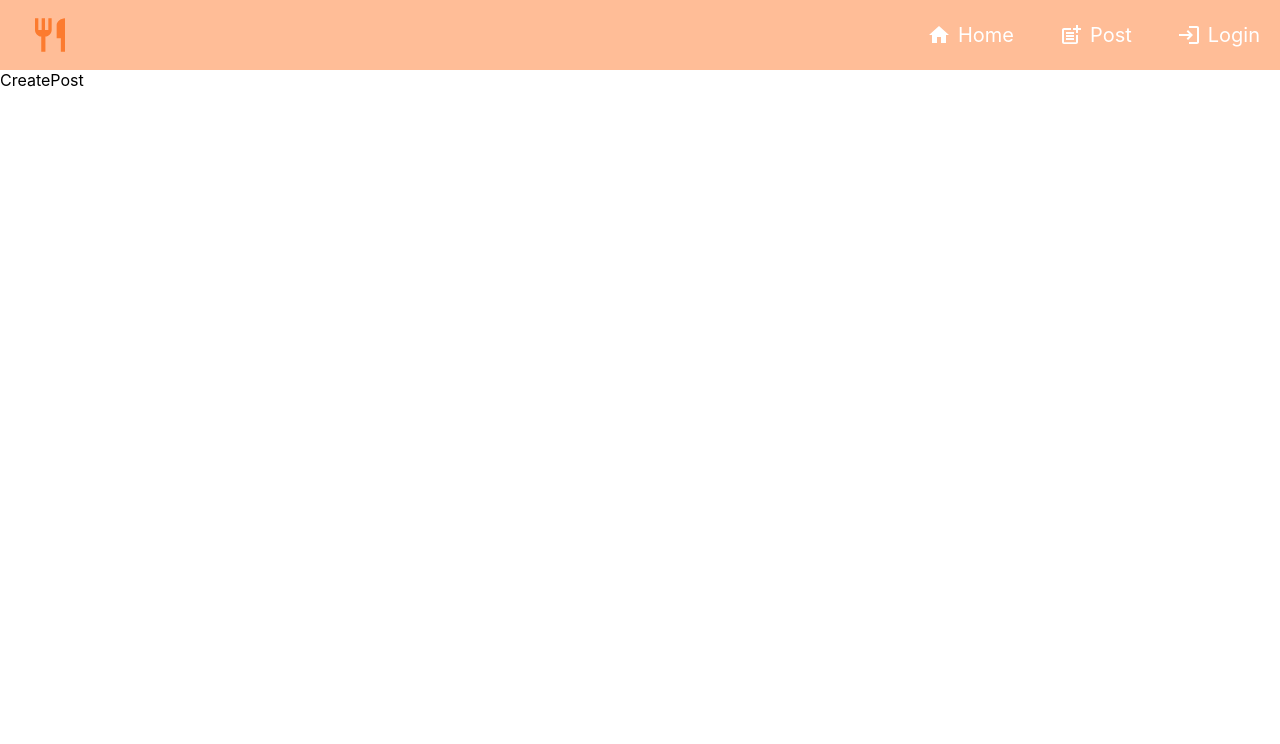
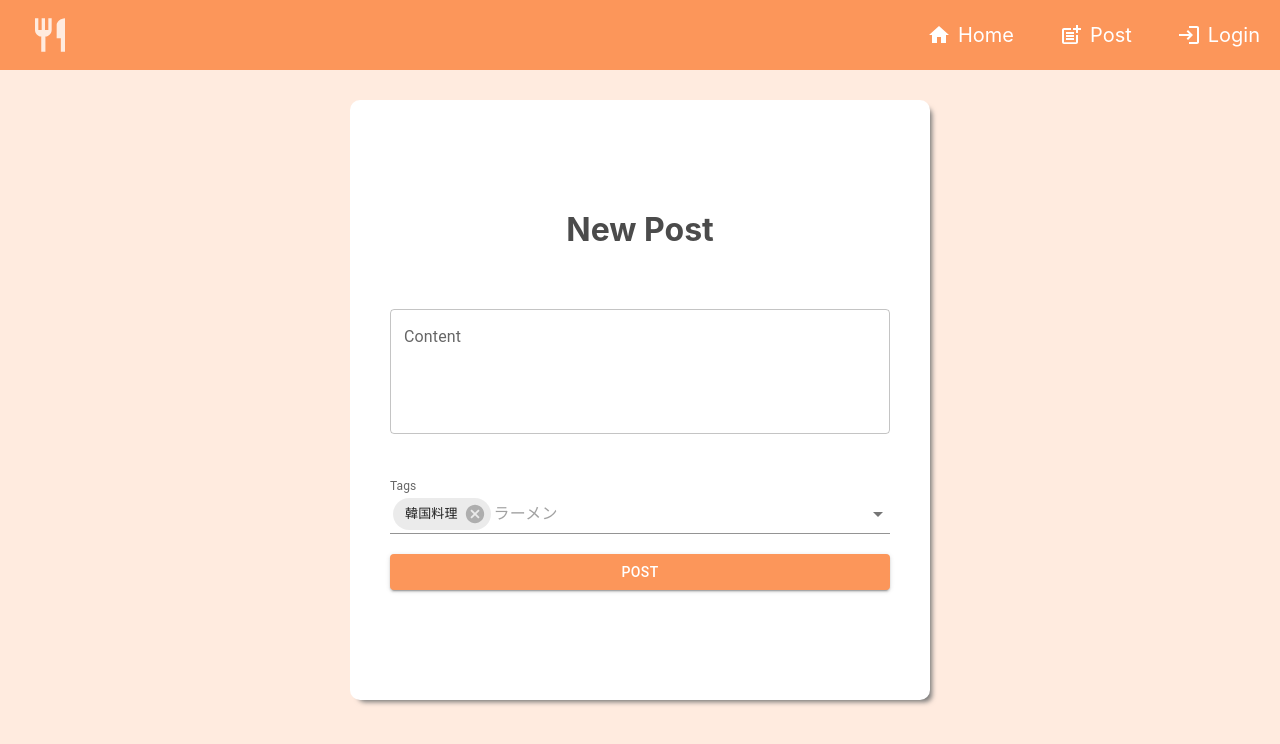
Before and after one commit to k-tsurumaki/food-diary, a React (Create React App) app: page /createpost in a window 1280 px wide. Shown: the top 744 px of the page. Built offline with nearby package versions, Linux system fonts and the light colour scheme; the HTML template or start-up script is replaced by a standard one.

Commit message:
投稿ページを作成

```diff
--- a/public/index.html
+++ b/public/index.html
@@ -24,7 +24,7 @@
       work correctly both with client-side routing and a non-root public URL.
       Learn how to configure a non-root public URL by running `npm run build`.
     -->
-    <title>React App</title>
+    <title>Food Diary</title>
   </head>
   <body>
     <noscript>You need to enable JavaScript to run this app.</noscript>
--- a/src/App.css
+++ b/src/App.css
@@ -1,9 +1,10 @@
 body {
-  --app-color: #fc7b2f;
-  --app-background: #ffbd97;
+  --app-color: #fc965a;
+  --app-background: #ffebdf;
 }
 
 .app {
+  background-color: var(--app-background);
   height: 100vh;
   max-width: 1300px;
   margin: 0 auto;
--- a/src/App.js
+++ b/src/App.js
@@ -1,5 +1,5 @@
 import "./App.css";
-import { BrowserRouter as Router, Routes, Route, Link } from "react-router-dom";
+import { BrowserRouter as Router, Routes, Route } from "react-router-dom";
 import Home from "./components/Home/Home";
 import CreatePost from "./components/CreatePost/CreatePost";
 import Login from "./components/Login/Login";
--- /dev/null
+++ b/src/components/CreatePost/CreatePost.css
@@ -0,0 +1,40 @@
+.createPostPage {
+  display: flex;
+  justify-content: center;
+}
+
+.postContainer {
+  background-color: white;
+  margin: 30px;
+  border-radius: 10px;
+  display: flex;
+  /* 縦並び */
+  flex-direction: column;
+  justify-content: center;
+  height: 600px;
+  width: 500px;
+  gap: 20px;
+  padding: 0 40px;
+  box-shadow: 5px 5px 5px -3px #787878;
+}
+
+.postContainer h1 {
+  text-align: center;
+  margin: 0;
+  color: #4b4b4b;
+}
+
+/* .postShopName {
+  margin-top: 40px !important;
+  height: 70px;
+} */
+
+.postContent {
+  margin-top: 40px !important;
+  height: 150px;
+}
+
+.postButton {
+  background-color: var(--app-color) !important;
+  color: white !important;
+}
--- a/src/components/CreatePost/CreatePost.js
+++ b/src/components/CreatePost/CreatePost.js
@@ -1,7 +1,37 @@
+import { Button, TextField } from "@mui/material";
 import React from "react";
+import "./CreatePost.css";
+import Tags from "../Tags/Tags";
+// import GoogleMaps from "../GoogleMaps/GoogleMaps";
 
 const CreatePost = () => {
-  return <div>CreatePost</div>;
+  return (
+    <div className="createPostPage">
+      <div className="postContainer">
+        <h1>New Post</h1>
+        {/* <TextField
+          className="postShopName"
+          id="standard-required"
+          label="Shop Name"
+          variant="standard"
+          color="warning"
+        /> */}
+        {/* <GoogleMaps /> */}
+        <TextField
+          className="postContent"
+          id="outlined-multiline-static"
+          label="Content"
+          color="warning"
+          multiline
+          rows={4}
+        />
+        <Tags />
+        <Button variant="contained" className="postButton">
+          Post
+        </Button>
+      </div>
+    </div>
+  );
 };
 
 export default CreatePost;
--- a/src/components/Navbar/Navbar.css
+++ b/src/components/Navbar/Navbar.css
@@ -3,18 +3,18 @@ nav {
   justify-content: space-between;
   align-items: center;
   height: 70px;
-  background-color: var(--app-background);
+  background-color: var(--app-color);
   flex-wrap: wrap;
 }
 
-.navbar--icon {
+.icon {
   margin-right: auto;
-  color: var(--app-color);
+  color: var(--app-background);
   font-size: 40px !important;
   flex-basis: 100px;
 }
 
-.navbar--links {
+.links {
   display: flex;
   justify-content: flex-end;
   width: 20%;
@@ -22,7 +22,7 @@ nav {
   margin: 20px;
 }
 
-.navbar--links a {
+.links a {
   display: flex;
   flex-basis: 30%;
   align-items: center;
@@ -32,17 +32,17 @@ nav {
   font-size: 20px;
 }
 
-.navbar--links a:hover {
+.links a:hover {
   color: gray;
 }
 
-.navbar--links a .MuiSvgIcon-root {
+.links a .MuiSvgIcon-root {
   padding-right: 7px;
 }
 
 /* メディアクエリ */
 @media screen and (max-width: 600px) {
-  .navbar--links a {
-      flex-basis: 100%;  /* 変更 */
+  .links a {
+      flex-basis: 100%;
   }
 }
--- a/src/components/Navbar/Navbar.js
+++ b/src/components/Navbar/Navbar.js
@@ -5,15 +5,14 @@ import HomeIcon from "@mui/icons-material/Home";
 import PostAddIcon from "@mui/icons-material/PostAdd";
 import LoginIcon from "@mui/icons-material/Login";
 import LogoutIcon from '@mui/icons-material/Logout';
-import PermIdentityIcon from "@mui/icons-material/PermIdentity";
 
 import "./Navbar.css";
 
 const Navbar = ({ isAuth }) => {
   return (
     <nav>
-      <RestaurantIcon className="navbar--icon" />
-      <div className="navbar--links">
+      <RestaurantIcon className="icon" />
+      <div className="links">
         <Link to="/">
           <HomeIcon />
           Home
--- /dev/null
+++ b/src/components/Tags/Tags.js
@@ -0,0 +1,56 @@
+import * as React from 'react';
+// import Chip from '@mui/material/Chip';
+import Autocomplete from '@mui/material/Autocomplete';
+import TextField from '@mui/material/TextField';
+import Stack from '@mui/material/Stack';
+
+export default function Tags() {
+  return (
+    <Stack spacing={3} sx={{ width: 500 }}>
+      <Autocomplete
+        multiple
+        id="tags-standard"
+        color="warning"
+        options={categories}
+        getOptionLabel={(option) => option.title}
+        defaultValue={[categories[13]]}
+        renderInput={(params) => (
+          <TextField
+            {...params}
+            variant="standard"
+            label="Tags"
+            placeholder="ラーメン"
+          />
+        )}
+      />
+    </Stack>
+  );
+}
+
+const categories = [
+    { title: "寿司" },
+    { title: "ピザ" },
+    { title: "バーガー" },
+    { title: "サンドイッチ" },
+    { title: "パン" },
+    { title: "ラーメン" },
+    { title: "つけ麺" },
+    { title: "まぜそば" },
+    { title: "カレー" },
+    { title: "フレンチ" },
+    { title: "メキシカン料理" },
+    { title: "中華料理" },
+    { title: "インド料理" },
+    { title: "韓国料理" },
+    { title: "タイ料理" },
+    { title: "ベトナム料理" },
+    { title: "サラダ" },
+    { title: "ステーキ" },
+    { title: "シーフード" },
+    { title: "ピリ辛料理" },
+    { title: "ベジタリアン/ビーガン料理" },
+    { title: "デザート" },
+    { title: "コーヒー/ティー" },
+    { title: "ジュース/スムージー" },
+    { title: "アルコール飲料" }
+  ];
```
